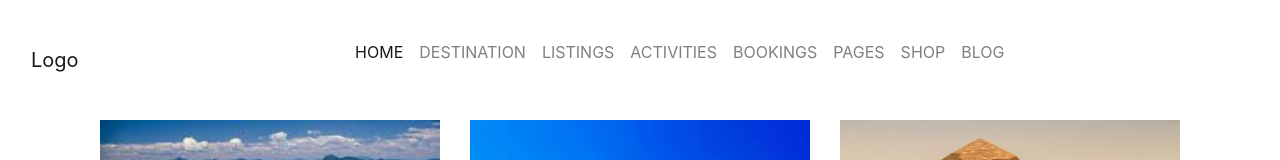
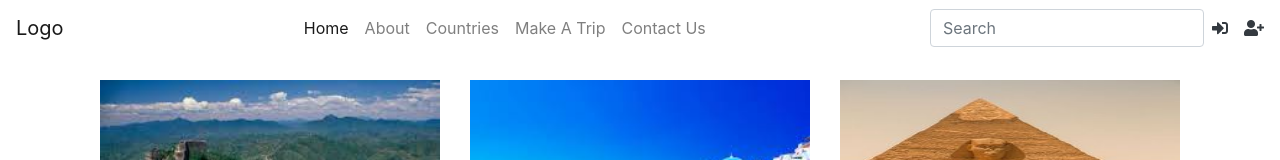
Before and after one commit to GSherif/Tripello, an Angular app: page / in a window 1280 px wide. Shown: the top 160 px of the page. Built offline with nearby package versions, Linux system fonts and the light colour scheme.

Commit message:
Edit header

```diff
--- a/src/app/core/header/header.component.html
+++ b/src/app/core/header/header.component.html
@@ -1,168 +1,32 @@
-<div class="container-fluid">
-  <nav class="navbar navbar-expand-lg navbar-light mt-4">
-    <a class="navbar-brand" href="#">
-      <!-- <img src="images/logo.png" alt=""> -->
+<nav class="navbar navbar-expand-lg navbar-light bg-white">
   <a class="navbar-brand" href="#">Logo</a>
-    </a>
-    <button class="navbar-toggler" type="button" data-toggle="collapse" data-target="#navbarNavDropdown"
-      aria-controls="navbarNavDropdown" aria-expanded="false" aria-label="Toggle navigation">
+  <button class="navbar-toggler" type="button" data-toggle="collapse" data-target="#navbarSupportedContent"
+    aria-controls="navbarSupportedContent" aria-expanded="false" aria-label="Toggle navigation">
     <span class="navbar-toggler-icon"></span>
   </button>
-    <div class="collapse navbar-collapse justify-content-center" id="navbarNavDropdown">
-      <ul class="navbar-nav position-relative">
-        <li class="nav-item active dropdown pb-3">
-          <a class="nav-link text-uppercase" href="#" id="navbarDropdownMenuLink" role="button" data-toggle="dropdown"
-            aria-haspopup="true" aria-expanded="false">
-            Home <span class="sr-only">(current)</span>
-          </a>
-          <div class="dropdown-menu dropdown__content p-3" aria-labelledby="navbarDropdownMenuLink">
-            <div class="container d-flex flex-row">
-              <div class="row flex-nowrap">
-                <div class="col">
 
-                  <a class="dropdown-item font-weight-light px-3 py-2" href="#">Home –
-                    Modern</a>
-                  <a class="dropdown-item font-weight-light px-3 py-2" href="#">Home – Full
-                    Screen</a>
-                  <a class="dropdown-item font-weight-light px-3 py-2" href="#">Home –
-                    Video</a>
-                  <a class="dropdown-item font-weight-light px-3 py-2" href="#">Home –
-                    zoom</a>
-                </div>
-              </div>
-            </div>
-          </div>
-        </li>
-        <li class="nav-item dropdown">
-          <a class="nav-link text-uppercase" href="#" id="navbarDropdownMenuLink" role="button" data-toggle="dropdown"
-            aria-haspopup="true" aria-expanded="false">
-            Destination
-          </a>
-          <div class="dropdown-menu dropdown__content p-3" aria-labelledby="navbarDropdownMenuLink">
-            <div class="container d-flex flex-row">
-              <div class="row flex-nowrap">
-                <div class="col">
-
-                  <a class="dropdown-item px-3 py-2" href="#">World</a>
-                  <a class="dropdown-item px-3 py-2" href="#">Europe</a>
-                  <a class="dropdown-item px-3 py-2" href="#">Asia</a>
-                  <a class="dropdown-item px-3 py-2" href="#">Africa</a>
-                </div>
-                <div class="col">
-
-                  <a class="dropdown-item font-weight-light px-3 py-2" href="#">All world</a>
-                  <a class="dropdown-item font-weight-light px-3 py-2" href="#">Austalia</a>
-                  <a class="dropdown-item font-weight-light px-3 py-2" href="#">Canada</a>
-                </div>
-                <div class="col">
-
-                  <a class="dropdown-item font-weight-light px-3 py-2" href="#">New
-                    zealand</a>
-                  <a class="dropdown-item font-weight-light px-3 py-2" href="#">North
-                    America</a>
-                  <a class="dropdown-item font-weight-light px-3 py-2" href="#">Turkey</a>
-                </div>
-              </div>
-            </div>
-          </div>
-        </li>
-        <li class="nav-item dropdown">
-          <a class="nav-link text-uppercase" href="#" id="navbarDropdownMenuLink" role="button" data-toggle="dropdown"
-            aria-haspopup="true" aria-expanded="false">
-            Listings
-          </a>
-          <div class="dropdown-menu dropdown__content p-3" aria-labelledby="navbarDropdownMenuLink">
-            <a class="dropdown-item font-weight-light px-3 py-2" href="#">Grid – 3 Column</a>
-            <a class="dropdown-item font-weight-light px-3 py-2" href="#">Grid – Left Sidebar</a>
-            <a class="dropdown-item font-weight-light px-3 py-2" href="#">Grid – Right Sidebar</a>
-            <a class="dropdown-item font-weight-light px-3 py-2" href="#">Grid – Wide View</a>
-            <a class="dropdown-item font-weight-light px-3 py-2" href="#">Grid – 2 Column</a>
-            <a class="dropdown-item font-weight-light px-3 py-2" href="#">Grid – 4 Column</a>
-            <a class="dropdown-item font-weight-light px-3 py-2" href="#">List View – Default</a>
-            <a class="dropdown-item font-weight-light px-3 py-2" href="#">List – Left Sidebar</a>
-            <a class="dropdown-item font-weight-light px-3 py-2" href="#">List – Right Sidebar</a>
-          </div>
-        </li>
-        <li class="nav-item dropdown position-static">
-          <a class="nav-link text-uppercase" href="#" id="navbarDropdownMenuLink" role="button" data-toggle="dropdown"
-            aria-haspopup="true" aria-expanded="false">
-            Activities
-          </a>
-          <div class="dropdown-menu dropdown__content p-3" aria-labelledby="navbarDropdownMenuLink">
-            <div class="container d-flex flex-row no-gutters">
-              <div class="row flex-nowrap">
-                <div class="col-lg-3">
-                  <img src="../../../assets/images/shutterstock_1.jpg" class="pt-4 w-290" alt="" srcset="">
-                  <a class="dropdown-item" href="#">Action</a>
-                  <p class="p-3 font-weight-light">Lorem ipsum dolor sit amet, consectetur
-                    adipisicing
-                    elit, sed do eiusmod tempor incididunt ut labore et dolore magna aliqua.
-                  </p>
-                </div>
-                <div class="col-lg-3 offset-1">
-                  <img src="../../../assets/images/cat-shutterstock_2.jpg" class="pt-4 w-290" alt="" srcset="">
-                  <a class="dropdown-item p-2" href="#">Action</a>
-                  <p class="p-3 font-weight-light">Lorem ipsum dolor sit amet, consectetur
-                    adipisicing
-                    elit, sed do eiusmod tempor incididunt ut labore et dolore magna aliqua.
-                  </p>
-                </div>
-                <div class="col-lg-3 offset-1">
-                  <img src="../../../assets/images/cat-shutterstock.jpg" class="pt-4 w-290" alt="" srcset="">
-                  <a class="dropdown-item" href="#">Action</a>
-                  <p class="p-3 font-weight-light">Lorem ipsum dolor sit amet, consectetur
-                    adipisicing
-                    elit, sed do eiusmod tempor incididunt ut labore et dolore magna aliqua.
-                  </p>
-                </div>
-                <!-- <div class="col-lg-3 offset-1">
-                                            <img src="images/cat-shutterstock_4.jpg" class="pt-4 w-290" alt="" srcset="">
-                                            <a class="dropdown-item" href="#">Action</a>
-                                            <p class="p-3 font-weight-light">Lorem ipsum dolor sit amet, consectetur adipisicing elit, sed do eiusmod tempor incididunt ut labore et dolore magna aliqua. Ut enim ad minim veniam, quis nostrud exercitation ullamco laboris nisi ut aliquip ex ea commodo consequat. Duis aute irure dolor…</p>
-                                        </div> -->
-              </div>
-            </div>
-          </div>
-        </li>
-        <li class="nav-item dropdown">
-          <a class="nav-link text-uppercase" href="#" id="navbarDropdownMenuLink" role="button" data-toggle="dropdown"
-            aria-haspopup="true" aria-expanded="false">
-            Bookings
-          </a>
-          <div class="dropdown-menu dropdown__content p-3" aria-labelledby="navbarDropdownMenuLink">
-            <a class="dropdown-item font-weight-light px-3 py-2" href="#">Fixed Dates</a>
-            <a class="dropdown-item font-weight-light px-3 py-2" href="#">Date Picker</a>
-            <a class="dropdown-item font-weight-light px-3 py-2" href="#">Affiliate Tour</a>
-            <a class="dropdown-item font-weight-light px-3 py-2" href="#"> Dates and Prices</a>
-            <a class="dropdown-item font-weight-light px-3 py-2" href="#">WC Bookings Demo</a>
-          </div>
-        </li>
-        <li class="nav-item dropdown">
-          <a class="nav-link text-uppercase" href="#" id="navbarDropdownMenuLink" role="button" data-toggle="dropdown"
-            aria-haspopup="true" aria-expanded="false">
-            Pages
-          </a>
-          <div class="dropdown-menu dropdown__content p-3" aria-labelledby="navbarDropdownMenuLink">
-            <a class="dropdown-item font-weight-light px-3 py-2" href="#">Action</a>
-            <a class="dropdown-item font-weight-light px-3 py-2" href="#">Another action</a>
-            <a class="dropdown-item font-weight-light px-3 py-2" href="#">Something else here</a>
-          </div>
+  <div class="collapse navbar-collapse" id="navbarSupportedContent">
+    <ul class="navbar-nav ml-auto mr-auto">
+      <li class="nav-item active">
+        <a class="nav-link" href="#">Home <span class="sr-only">(current)</span></a>
       </li>
       <li class="nav-item">
-          <a class="nav-link text-uppercase" href="#">Shop</a>
+        <a class="nav-link" href="#">About</a>
       </li>
       <li class="nav-item">
-          <a class="nav-link text-uppercase" href="#">Blog</a>
+        <a class="nav-link" href="#">Countries</a>
+      </li>
+      <li class="nav-item">
+        <a class="nav-link" href="#">Make A Trip</a>
+      </li>
+      <li class="nav-item">
+        <a class="nav-link" href="#">Contact Us</a>
       </li>
     </ul>
+    <form class="form-inline my-2 my-lg-0">
+      <input class="form-control mr-sm-2" type="search" placeholder="Search" aria-label="Search">
+      <a class="fas fa-sign-in-alt text-dark mr-3"></a>
+      <a class="fas fa-user-plus text-dark"></a>
+    </form>
   </div>
 </nav>
-  <!-- <div>
-                <span class="pt-2 px-4">
-                    <a href="#" class="fas fa-sign-in-alt text-secondary"></a>
-                </span>
-                <span class="pt-2">
-                    <a href="#" class="fas fa-search text-secondary"></a>
-                </span>
-            </div> -->
-</div>
```
Also changed, not shown: src/assets/images/city-cairo.jpg (added), src/assets/images/city-tokyo.jpg (added). Lines whose indentation alone changed are shown as unchanged.
